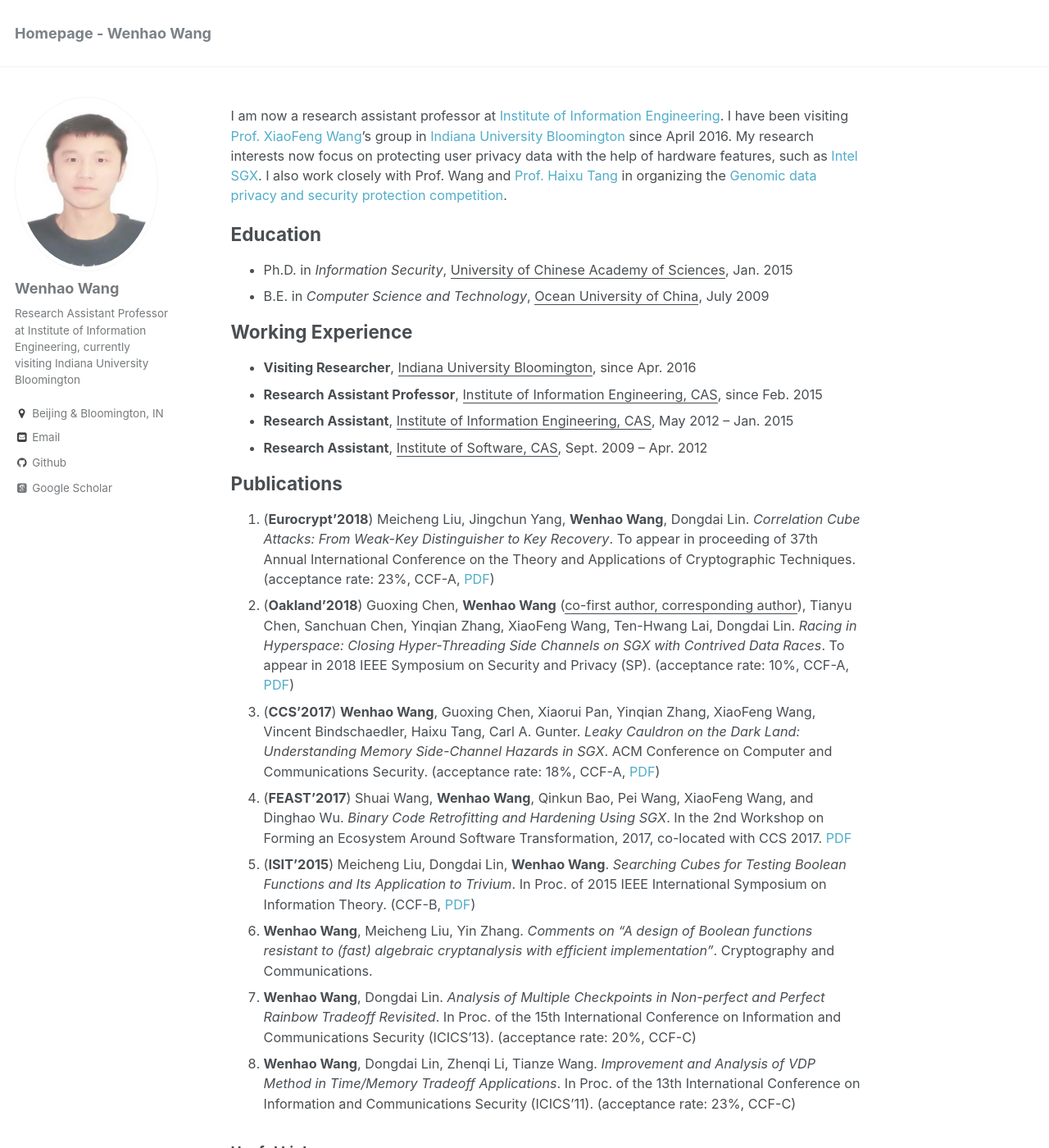
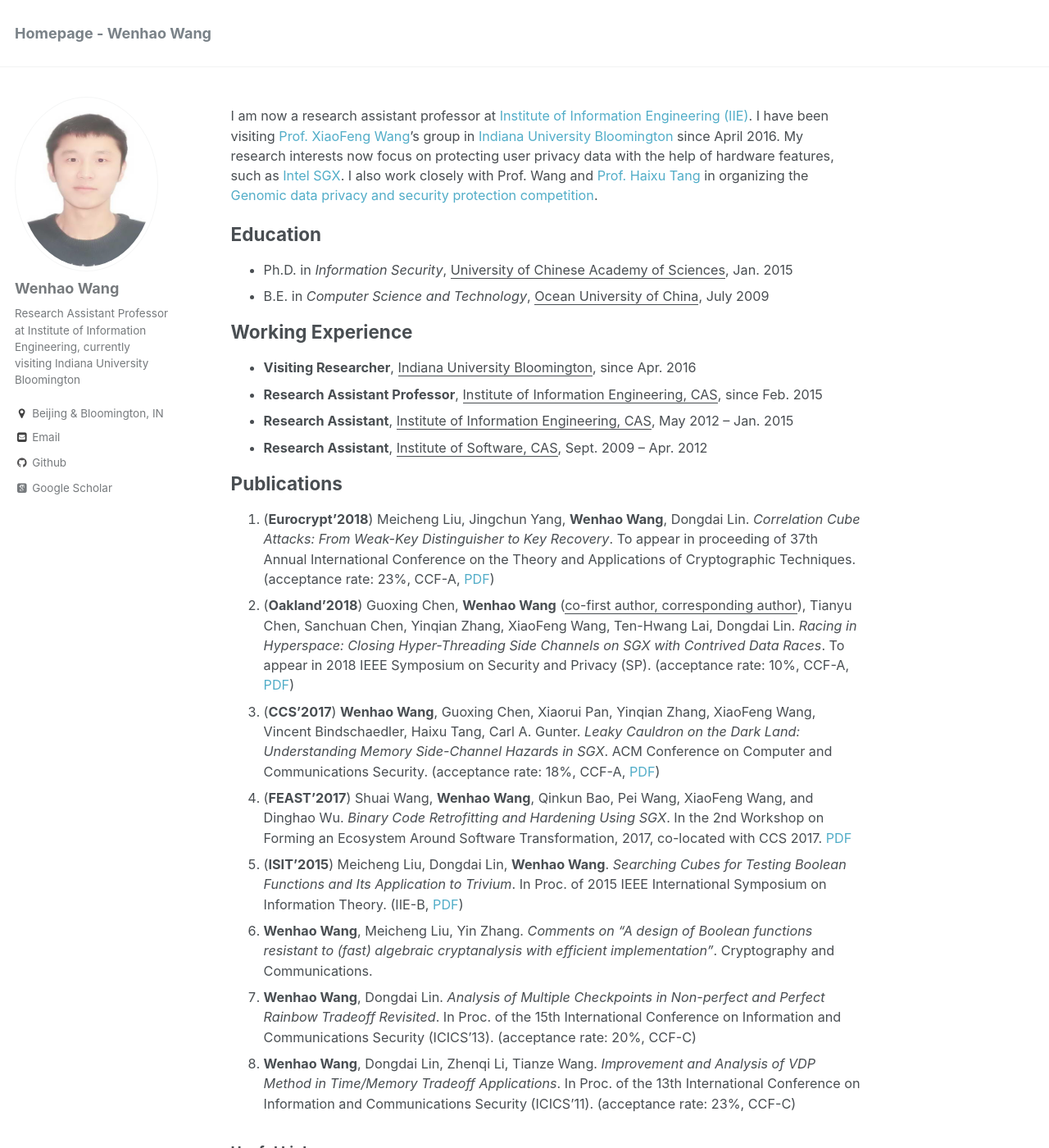
Before and after one commit to wenhao19/heartever.github.io, a Jekyll site: the page built from _pages/about.md, in a window 1280 px wide and 1400 px high. Shown: the whole window at 82% size. Built offline with Jekyll 4.4.1, drawn with Linux system fonts in a browser that asks for light colours; some web fonts are replaced.

Commit message:
Update about.md

```diff
--- a/_pages/about.md
+++ b/_pages/about.md
@@ -7,7 +7,7 @@
   - /about/
   - /about.html
 ---
-I am now a research assistant professor at [Institute of Information Engineering](http://www.iie.ac.cn/). I have been visiting [Prof. XiaoFeng Wang](https://www.informatics.indiana.edu/xw7/)'s group in [Indiana University Bloomington](https://www.indiana.edu/) since April 2016. My research interests now focus on protecting user privacy data with the help of hardware features, such as [Intel SGX](https://software.intel.com/en-us/sgx). I also work closely with Prof. Wang and [Prof. Haixu Tang](https://www.informatics.indiana.edu/hatang/) in organizing the [Genomic data privacy and security protection competition](http://www.humangenomeprivacy.org/).
+I am now a research assistant professor at [Institute of Information Engineering (IIE)](http://www.iie.ac.cn/). I have been visiting [Prof. XiaoFeng Wang](https://www.informatics.indiana.edu/xw7/)'s group in [Indiana University Bloomington](https://www.indiana.edu/) since April 2016. My research interests now focus on protecting user privacy data with the help of hardware features, such as [Intel SGX](https://software.intel.com/en-us/sgx). I also work closely with Prof. Wang and [Prof. Haixu Tang](https://www.informatics.indiana.edu/hatang/) in organizing the [Genomic data privacy and security protection competition](http://www.humangenomeprivacy.org/).
 
 Education
 ======
@@ -27,7 +27,7 @@
 1. (**Oakland'2018**) Guoxing Chen, **Wenhao Wang** (<ins>co-first author, corresponding author</ins>), Tianyu Chen, Sanchuan Chen, Yinqian Zhang, XiaoFeng Wang, Ten-Hwang Lai, Dongdai Lin. _Racing in Hyperspace: Closing Hyper-Threading Side Channels on SGX with Contrived Data Races_. To appear in 2018 IEEE Symposium on Security and Privacy (SP). (acceptance rate: 10%, CCF-A, [PDF](https://heartever.github.io/files/racing.pdf))
 1. (**CCS'2017**) **Wenhao Wang**, Guoxing Chen, Xiaorui Pan, Yinqian Zhang, XiaoFeng Wang, Vincent Bindschaedler, Haixu Tang, Carl A. Gunter. _Leaky Cauldron on the Dark Land: Understanding Memory Side-Channel Hazards in SGX_. ACM Conference on Computer and Communications Security. (acceptance rate: 18%, CCF-A, [PDF](https://heartever.github.io/files/leaky.pdf))
 1. (**FEAST'2017**) Shuai Wang, **Wenhao Wang**, Qinkun Bao, Pei Wang, XiaoFeng Wang, and Dinghao Wu. _Binary Code Retrofitting and Hardening Using SGX_.  In the 2nd Workshop on Forming an Ecosystem Around Software Transformation, 2017, co-located with CCS 2017. [PDF](https://heartever.github.io/files/bsgx-feast17.pdf)
-1. (**ISIT'2015**) Meicheng Liu, Dongdai Lin, **Wenhao Wang**. _Searching Cubes for Testing Boolean Functions and Its Application to Trivium_. In Proc. of 2015 IEEE International Symposium on Information Theory. (CCF-B, [PDF](https://heartever.github.io/files/searching.pdf))
+1. (**ISIT'2015**) Meicheng Liu, Dongdai Lin, **Wenhao Wang**. _Searching Cubes for Testing Boolean Functions and Its Application to Trivium_. In Proc. of 2015 IEEE International Symposium on Information Theory. (IIE-B, [PDF](https://heartever.github.io/files/searching.pdf))
 1. **Wenhao Wang**, Meicheng Liu, Yin Zhang. _Comments on “A design of Boolean functions resistant to (fast) algebraic cryptanalysis with efficient implementation”_. Cryptography and Communications.
 1. **Wenhao Wang**, Dongdai Lin. _Analysis of Multiple Checkpoints in Non-perfect and Perfect Rainbow Tradeoff Revisited_. In Proc. of the 15th International Conference on Information and Communications Security (ICICS'13). (acceptance rate: 20%, CCF-C)
 1. **Wenhao Wang**, Dongdai Lin, Zhenqi Li, Tianze Wang. _Improvement and Analysis of VDP Method in Time/Memory Tradeoff Applications_. In Proc. of the 13th International Conference on Information and Communications Security (ICICS'11). (acceptance rate: 23%, CCF-C)
```
